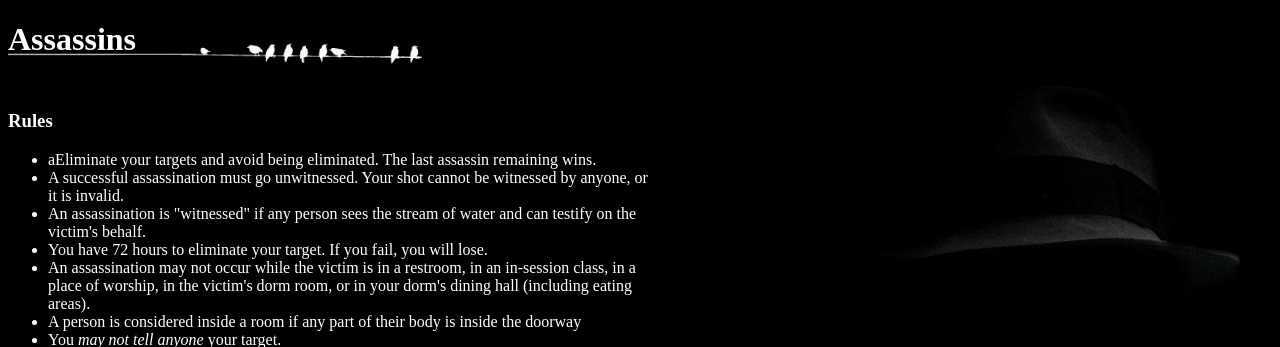
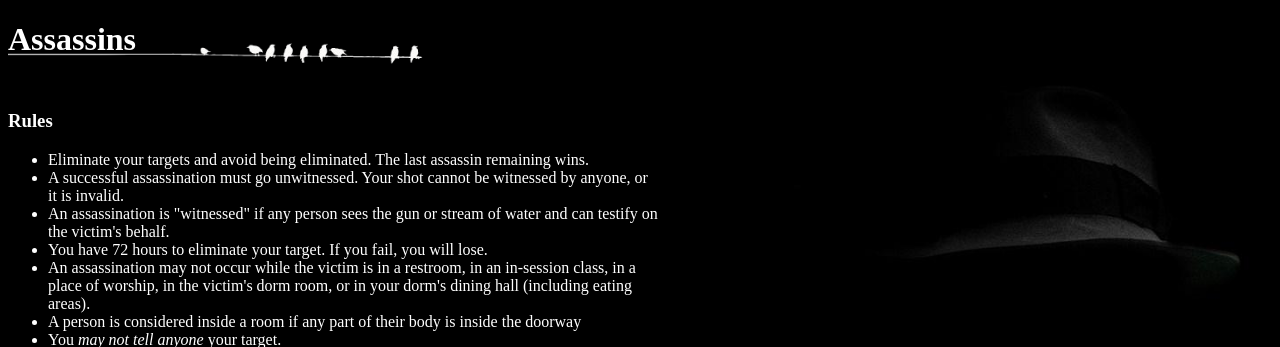
Before and after one commit to covega/assassins, a Django app: template assassins/templates/assassins/register_new_player.html in a window 1280 px wide. Shown: the top 347 px of the page. Run offline with Django 3.2, Linux system fonts and the light colour scheme; the template is opened without the code that fills it, so the values that code supplies are empty.

Commit message:
Rules typo fixed

```diff
--- a/assassins/templates/assassins/rules.html
+++ b/assassins/templates/assassins/rules.html
@@ -1,9 +1,9 @@
 <h3 class="noTopMargin"> Rules </h3>
 
 <ul>
-  <li>aEliminate your targets and avoid being eliminated. The last assassin remaining wins.</li>
+  <li>Eliminate your targets and avoid being eliminated. The last assassin remaining wins.</li>
   <li>A successful assassination must go unwitnessed. Your shot cannot be witnessed by anyone, or it is invalid.</li>
-  <li>An assassination is "witnessed" if any person sees the stream of water and can testify on the victim's behalf.</li>
+  <li>An assassination is "witnessed" if any person sees the gun or stream of water and can testify on the victim's behalf.</li>
   <li>You have 72 hours to eliminate your target. If you fail, you will lose.</li>
   <li>An assassination may not occur while the victim is in a restroom, in an in-session class, in a place of worship, in the victim's dorm room, or in your dorm's dining hall (including eating areas).</li>
   <li>A person is considered inside a room if any part of their body is inside the doorway</li>
```
